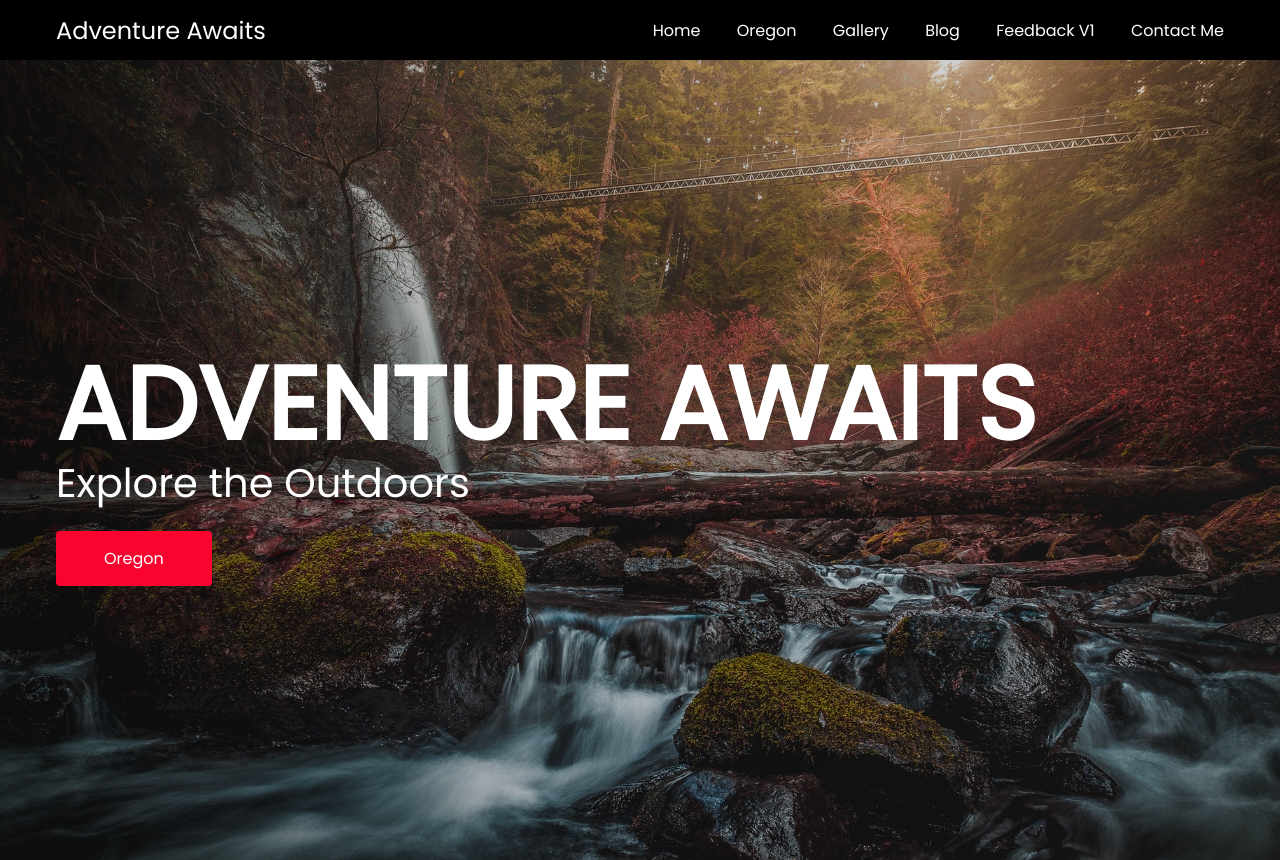
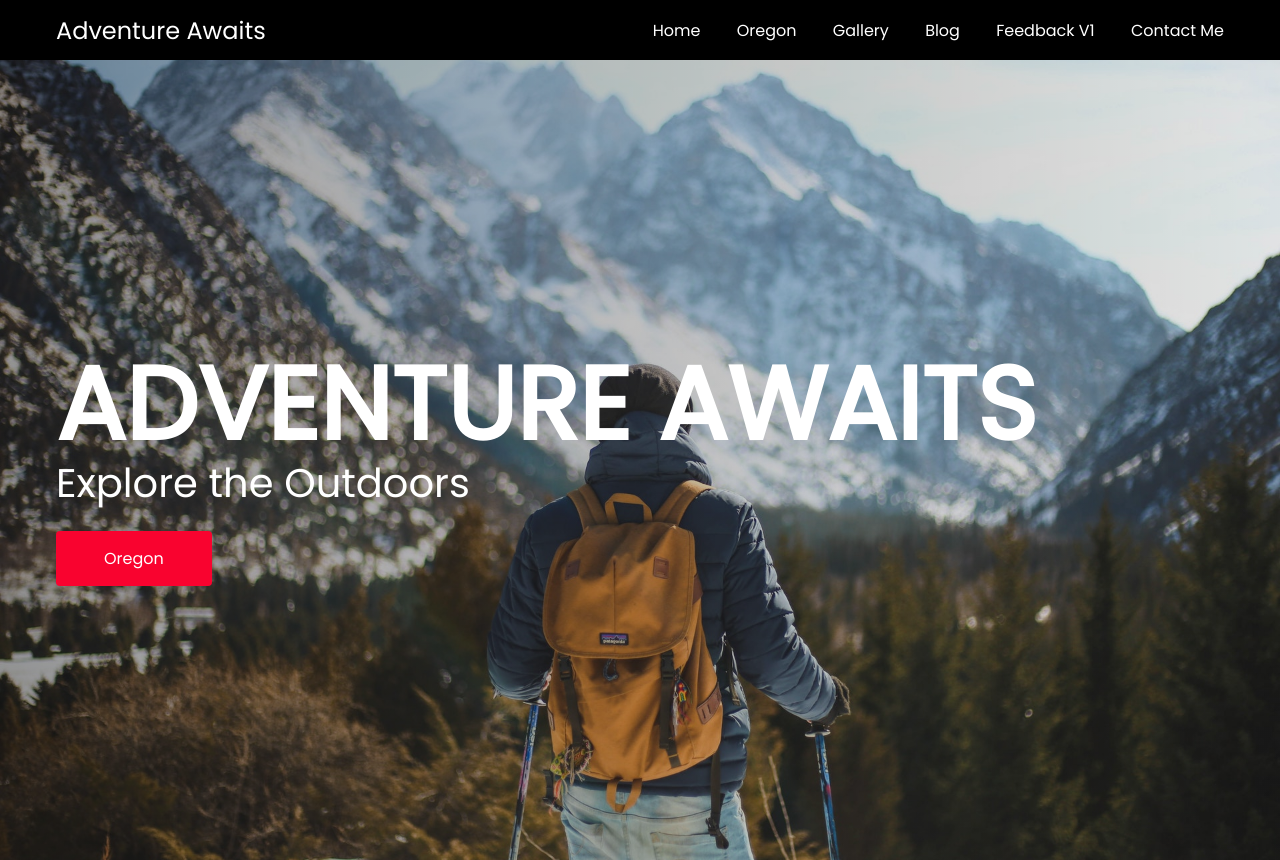
Before and after one commit to phamkevin04/the-great-outdoors, a plain HTML site: page index.html in a window 1280 px wide. Shown: the top 860 px of the page. Drawn offline with nearby package versions, Linux system fonts and the light colour scheme.

Commit message:
updated the home page's css and main image

```diff
--- a/css/styles.css
+++ b/css/styles.css
@@ -15,7 +15,7 @@
 /* Hero Section for Home Page */
 .hero {
     background: linear-gradient(to right, rgba(0,0,0,0.4), rgba(0,0,0,0.1)),
-    url('/images/scenic-waterfall.jpg'); /* smaller image size, quicker load time */
+    url('/images/the-great-outdoors.jpg'); /* smaller image size, quicker load time */
     height: 100vh;
     background-position: center;
     background-size: cover;
```
Also changed, not shown: images/brace-the-outdoors.jpg (added), images/the-great-outdoors.jpg (added).
